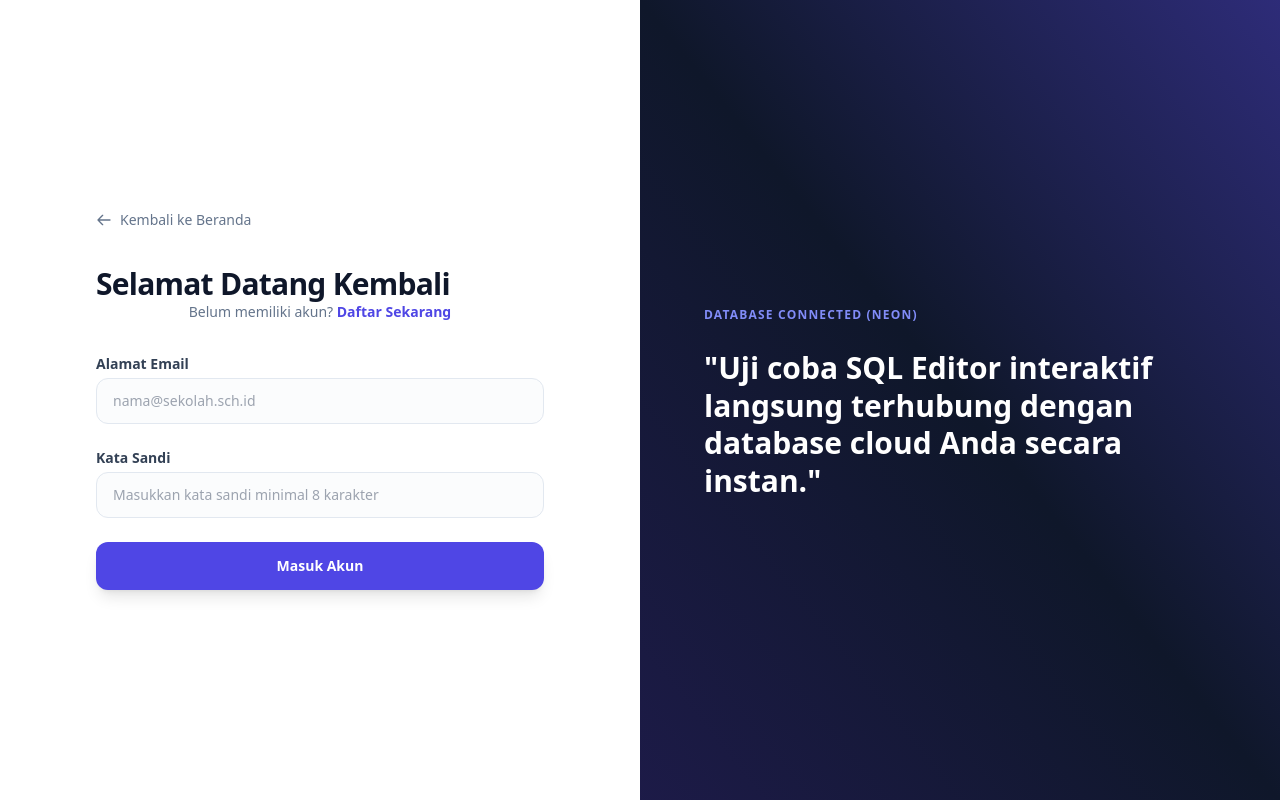
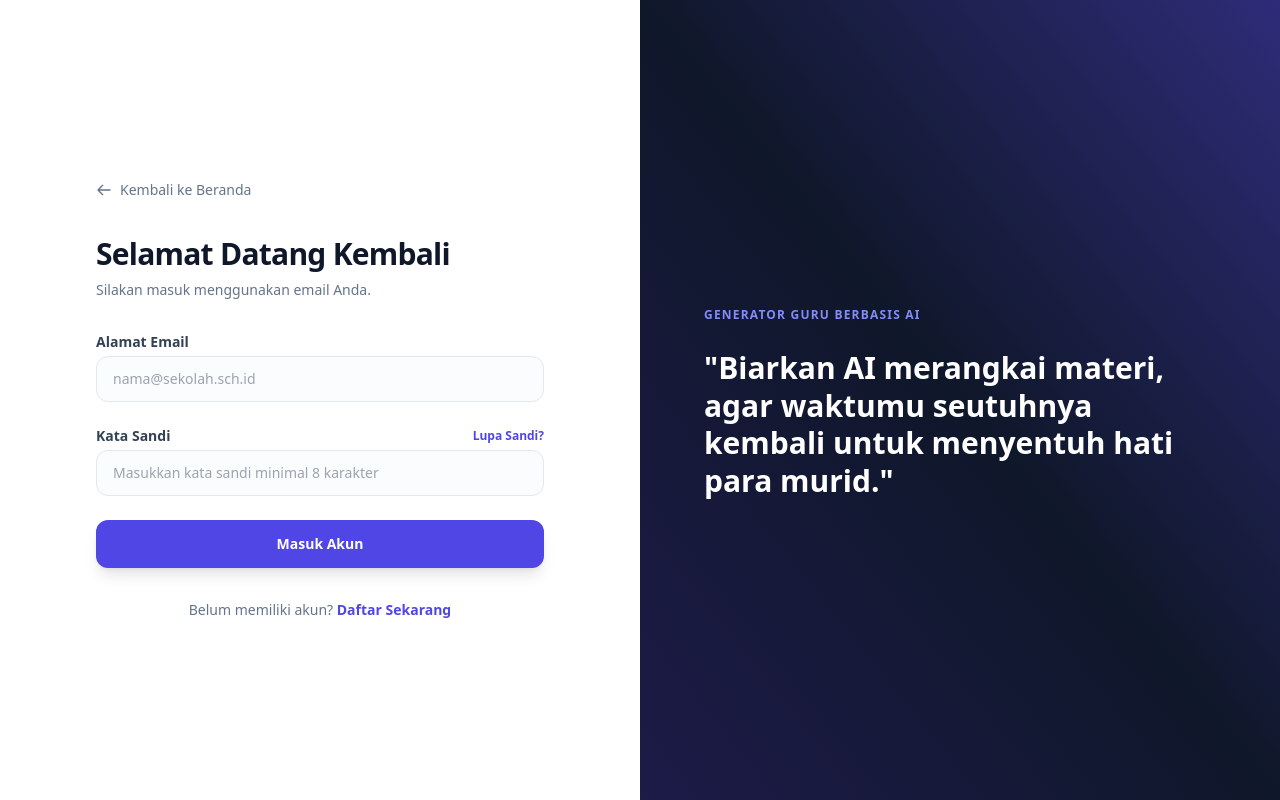
Before and after one commit to CendanaVisual/GuruSTUPA, a website: page login.html in a window 1280 px wide. Drawn offline with nearby package versions, Linux system fonts and the light colour scheme.

Commit message:
Update login.html

```diff
--- a/login.html
+++ b/login.html
@@ -9,40 +9,55 @@
 </head>
 <body class="bg-white min-h-screen flex flex-col md:flex-row">
 
-    <!-- Sisi Kiri: Form Login -->
+    <!-- Sisi Kiri: Form Login (Split Layout) -->
 <div class="w-full md:w-1/2 flex items-center justify-center p-8 sm:p-12 lg:p-20">
     <div class="w-full max-w-md space-y-8">
+        <!-- Navigasi Balik -->
         <div>
             <a href="index.html" class="inline-flex items-center gap-2 text-sm text-slate-500 hover:text-indigo-600 font-medium transition">
                 <svg class="w-4 h-4" fill="none" stroke="currentColor" viewBox="0 0 24 24"><path stroke-linecap="round" stroke-linejoin="round" stroke-width="2" d="M10 19l-7-7m0 0l7-7m-7 7h18" /></svg>
                 Kembali ke Beranda
             </a>
         </div>
+
+        <!-- Header Form -->
         <div>
             <h2 class="text-3xl font-extrabold text-slate-900 tracking-tight">Selamat Datang Kembali</h2>
-                <p class="text-center text-sm text-slate-500">
-    Belum memiliki akun?
-    <a href="register.html" class="font-semibold text-indigo-600 hover:text-indigo-700 transition">Daftar Sekarang</a>
-</p>
+            <p class="mt-2 text-sm text-slate-500">Silakan masuk menggunakan email Anda.</p>
         </div>
 
         <!-- Login Form -->
         <form id="loginForm" class="space-y-6">
+            <!-- Input Email -->
             <div>
                 <label for="email" class="block text-sm font-semibold text-slate-700">Alamat Email</label>
                 <input type="email" id="email" required placeholder="nama@sekolah.sch.id" class="mt-1 block w-full px-4 py-3 rounded-xl border border-slate-200 focus:outline-none focus:ring-2 focus:ring-indigo-500 text-sm bg-slate-50/50">
             </div>
+
+            <!-- Input Sandi -->
             <div>
+                <div class="flex justify-between items-center">
                     <label for="password" class="block text-sm font-semibold text-slate-700">Kata Sandi</label>
+                    <a href="#" class="text-xs font-semibold text-indigo-600 hover:text-indigo-700">Lupa Sandi?</a>
+                </div>
                 <input type="password" id="password" required placeholder="Masukkan kata sandi minimal 8 karakter" class="mt-1 block w-full px-4 py-3 rounded-xl border border-slate-200 focus:outline-none focus:ring-2 focus:ring-indigo-500 text-sm bg-slate-50/50">
             </div>
 
+            <!-- Error Message Container -->
             <div id="errorMessage" class="text-xs text-red-500 hidden font-semibold"></div>
 
+            <!-- Button Sign In -->
             <button type="submit" id="submitBtn" class="w-full bg-indigo-600 hover:bg-indigo-700 text-white font-semibold py-3.5 px-4 rounded-xl shadow-lg transition text-sm">
                 Masuk Akun
             </button>
         </form>
+
+        <!-- POSISI BARU: Teks Pendaftaran diletakkan di bawah penutup form </form> -->
+        <p class="text-center text-sm text-slate-500 mt-6">
+            Belum memiliki akun?
+            <a href="register.html" class="font-semibold text-indigo-600 hover:text-indigo-700 transition">Daftar Sekarang</a>
+        </p>
+
     </div>
 </div>
 
@@ -50,9 +65,9 @@
     <div class="hidden md:flex md:w-1/2 bg-slate-900 relative items-center justify-center p-12 text-white overflow-hidden">
         <div class="absolute inset-0 bg-gradient-to-tr from-indigo-950 via-slate-900 to-indigo-900 opacity-90"></div>
         <div class="relative max-w-lg space-y-6 z-10">
-            <span class="text-xs uppercase tracking-widest font-bold text-indigo-400">Database Connected (Neon)</span>
+            <span class="text-xs uppercase tracking-widest font-bold text-indigo-400">Generator Guru berbasis AI</span>
             <blockquote class="text-3xl font-extrabold leading-tight">
-                "Uji coba SQL Editor interaktif langsung terhubung dengan database cloud Anda secara instan."
+                "Biarkan AI merangkai materi, agar waktumu seutuhnya kembali untuk menyentuh hati para murid."
             </blockquote>
         </div>
     </div>
```
Lines whose indentation alone changed are shown as unchanged.
